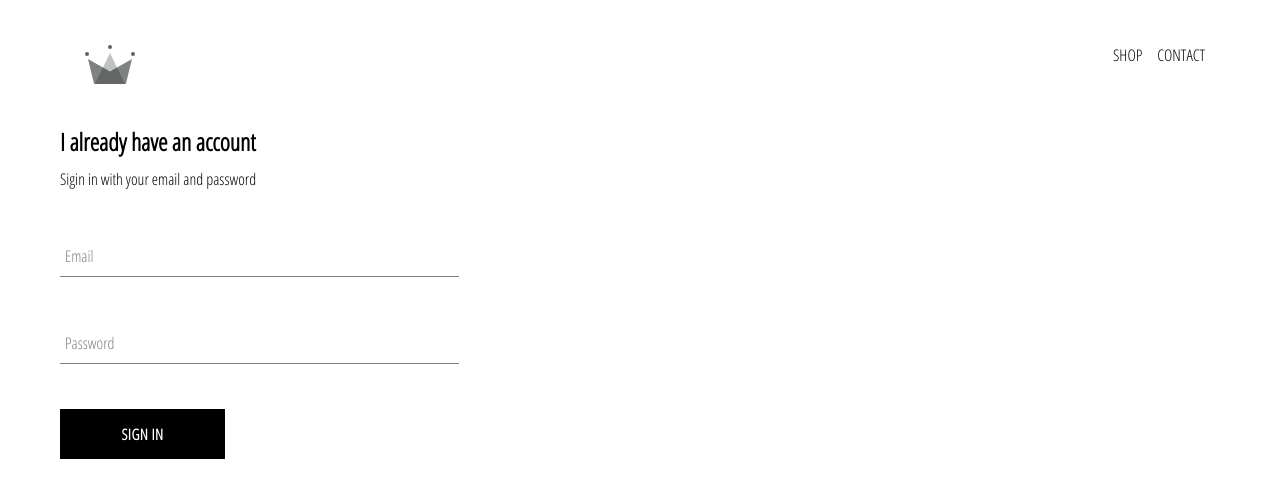
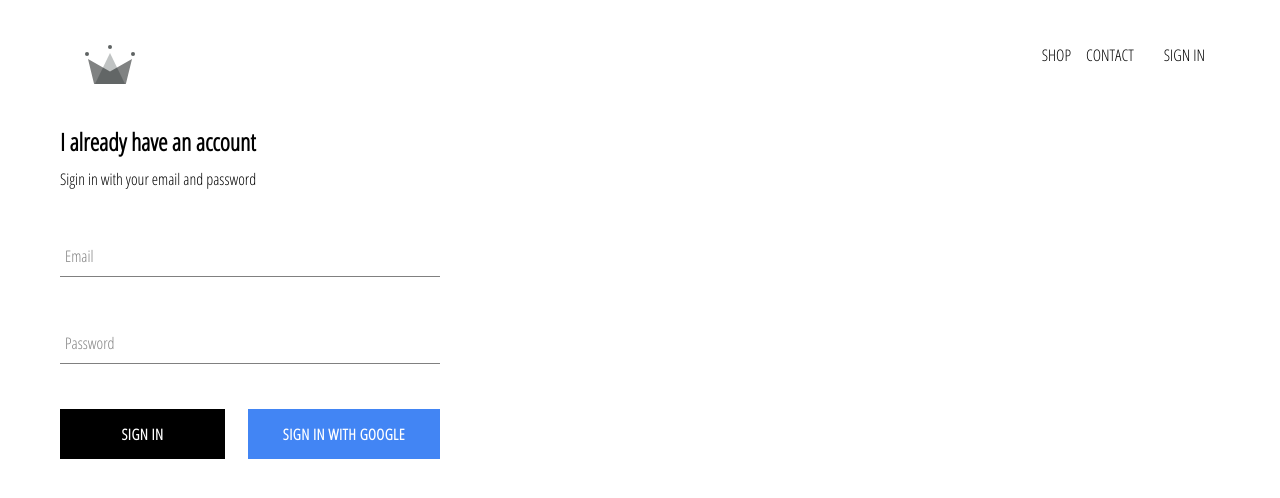
Before and after one commit to Timilehin-bello/crown-clothing, a React (Create React App) app: page /signin in a window 1280 px wide. Shown: the top 498 px of the page. Built offline with nearby package versions, Linux system fonts and the light colour scheme; no server answers.

Commit message:
Integrated firebase into application, created sign in page with sign in component and sign in with google

```diff
--- a/package.json
+++ b/package.json
@@ -6,6 +6,7 @@
     "@testing-library/jest-dom": "^4.2.4",
     "@testing-library/react": "^9.3.2",
     "@testing-library/user-event": "^7.1.2",
+    "firebase": "^7.19.1",
     "node-sass": "^4.14.1",
     "react": "^16.13.1",
     "react-dom": "^16.13.1",
--- a/src/App.css
+++ b/src/App.css
@@ -1,6 +1,7 @@
 * {
     margin: 0;
     padding: 0;
+    box-sizing: border-box;
 }
 
 body {
--- a/src/App.js
+++ b/src/App.js
@@ -5,13 +5,36 @@
 import ShopPage from './pages/Shop/ShopPage';
 import Header from './components/Header/Header';
 import SignInAndSignUp from './pages/SignInAndSignUp/SignInAndSignUp';
+import { auth } from './firebase/firebaseUtils';
 
 
 
-function App() {
+class App extends React.Component {
+  constructor(props) {
+    super(props)
+
+    this.state = {
+      currentUser: null
+    }
+  }
+
+  unsubscribeFromAuth = null;
+
+  componentDidMount() {
+    this.unsubscribeFromAuth =  auth.onAuthStateChanged(user => {
+      this.setState({ currentUser: user});
+      console.log(user)
+    })
+  }
+
+  componentWillUnmount() {
+    this.unsubscribeFromAuth();
+  }
+
+  render() {
     return (
       <div className="App">
-      <Header/>
+        <Header currentUser={this.state.currentUser} />
         <Switch>
           <Route exact path="/" component={Homepage} />
           <Route  path="/shop" component={ShopPage} />
@@ -20,5 +43,6 @@
       </div>
     );
   }
+}
 
 export default App;
--- a/src/components/CustomButton/CustomButton.js
+++ b/src/components/CustomButton/CustomButton.js
@@ -1,10 +1,10 @@
 import React from 'react';
 import './CustomButton.scss';
 
-const CustomButton = ({children, ...otherProps}) => {
+const CustomButton = ({children, isGoogleSignIn, ...otherProps}) => {
     return (
-        <button className="custom-button" {...otherProps} >
-            {children}
+        <button className={`${isGoogleSignIn ? 'google-sign-in': '' } custom-button`} {...otherProps} >
+            {children.toUpperCase()}
         </button>
     )
 }
--- a/src/components/CustomButton/CustomButton.scss
+++ b/src/components/CustomButton/CustomButton.scss
@@ -19,4 +19,16 @@
     color: black;
     border: 1px solid black;
   }
+
+  &.google-sign-in {
+    background-color: #4285f4;
+    color: #ffffff;
+
+    &:hover {
+      background-color: #357ae8;
+      border: none;
+    }
+
+
+  }
 }
--- a/src/components/Header/Header.js
+++ b/src/components/Header/Header.js
@@ -2,8 +2,9 @@
 import './Header.scss';
 import { Link } from 'react-router-dom';
 import {ReactComponent as Logo} from '../../assets/crown.svg';
+import { auth } from '../../firebase/firebaseUtils';
 
-const Header = () => {
+const Header = ({currentUser}) => {
     return (
         <div className="header">
             <Link className="logo-container" to="/">
@@ -16,6 +17,15 @@
                 <Link className="option" to='/shop' >
                     CONTACT
                 </Link>
+                {
+                    currentUser ?
+                    <div  className="option" onClick={() => auth.signOut()}>SIGN OUT</div>
+                    :
+                    <Link className="option" to='/signin' >
+                        SIGN IN
+                    </Link>
+
+                }
             </div>
         </div>
     )
--- a/src/components/Header/Header.scss
+++ b/src/components/Header/Header.scss
@@ -20,6 +20,7 @@
 
     .option {
       padding: 10px 15px;
+      cursor: pointer;
     }
   }
 }
--- a/src/components/SignIn/SignIn.js
+++ b/src/components/SignIn/SignIn.js
@@ -2,6 +2,7 @@
 import FormInput from '../FormInput/FormInput';
 import './SignIn.scss';
 import CustomButton from '../CustomButton/CustomButton';
+import { signInWithGoogle } from '../../firebase/firebaseUtils';
 
 class SignIn extends Component {
 
@@ -44,10 +45,11 @@
                         handleChange={this.handleChange}
                         required
                     />
+                    <div className='buttons'>
+                        <CustomButton type="submit" >Sign in</CustomButton>
+                        <CustomButton onClick={signInWithGoogle} isGoogleSignIn >Sign in with Google </CustomButton>
+                    </div>
 
-                    <CustomButton type="submit" >
-                        SIGN IN
-                    </CustomButton>
 
 
                 </form>
--- a/src/components/SignIn/SignIn.scss
+++ b/src/components/SignIn/SignIn.scss
@@ -1,5 +1,5 @@
 .sign-in {
-    width: 30vw;
+    width: 380px;
     display: flex;
     flex-direction: column;
 
@@ -7,4 +7,9 @@
         margin: 10px 0;
     }
 
+    .buttons {
+        display: flex;
+        justify-content: space-between;
+    }
+
 }
--- /dev/null
+++ b/src/firebase/firebaseUtils.js
@@ -0,0 +1,26 @@
+import firebase from 'firebase/app';
+import 'firebase/firestore';
+import 'firebase/auth';
+
+const config = {
+    apiKey: "AIzaSyAGZw1p_68Kfg95ZQLVAzrI78WO9tnv_r4",
+    authDomain: "crown-clothing-ecom.firebaseapp.com",
+    databaseURL: "https://crown-clothing-ecom.firebaseio.com",
+    projectId: "crown-clothing-ecom",
+    storageBucket: "crown-clothing-ecom.appspot.com",
+    messagingSenderId: "290876902303",
+    appId: "1:290876902303:web:706c8a23d88fd975330baa",
+    measurementId: "G-B5TPX9SN4G"
+  };
+
+firebase.initializeApp(config);
+
+export const auth = firebase.auth();
+export const firestore = firebase.firestore();
+
+const provider = new firebase.auth.GoogleAuthProvider();
+provider.setCustomParameters({ prompt: 'select_account'});
+
+export const signInWithGoogle = () => auth.signInWithPopup(provider);
+
+export default firebase;
```
Also changed, not shown: 1 other file (tests, documents, lock files or other folders). Lines whose indentation alone changed are shown as unchanged.
